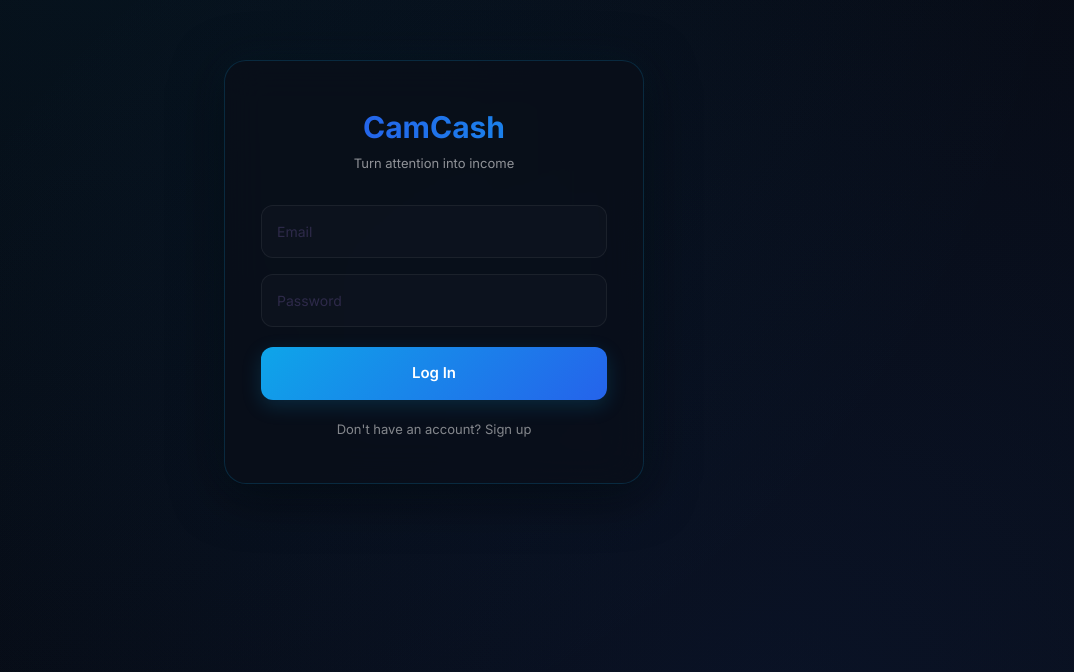
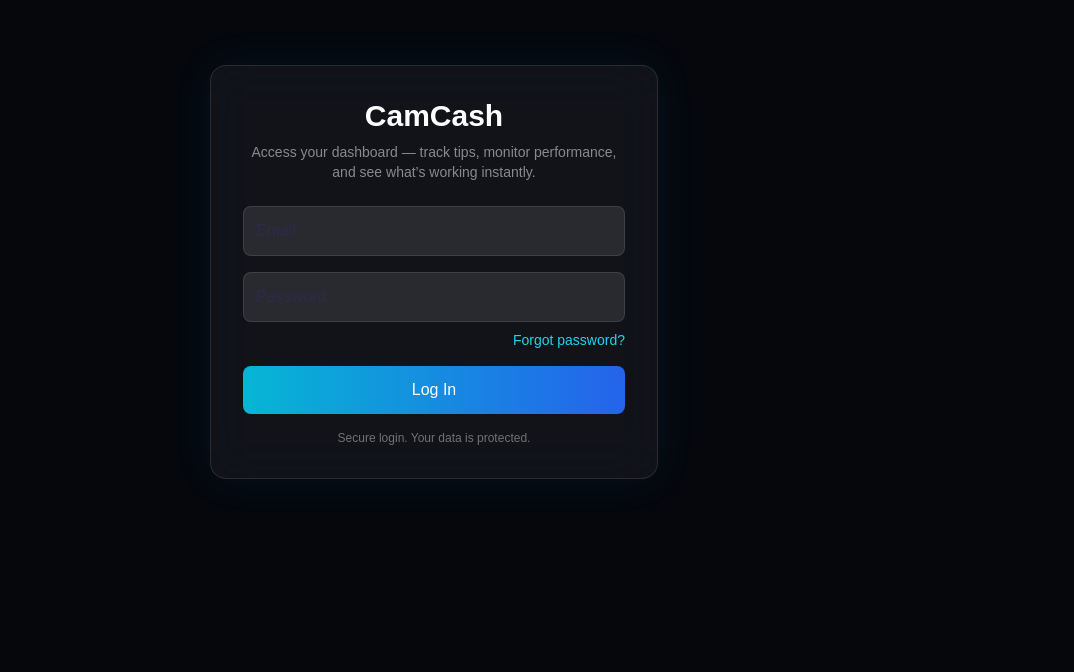
Before and after one commit to CamCashGrl/glowmetrics, a Next.js app in the folder glowmetrics_fresh/: page /login in a window 1280 px wide. Shown: the part 128-800 px from the top of the page, without its empty margins (206-1280 px from the left). Built offline with nearby package versions, Linux system fonts and the light colour scheme.

Commit message:
Update page.js

```diff
--- a/glowmetrics_fresh/app/login/page.js
+++ b/glowmetrics_fresh/app/login/page.js
@@ -1,268 +1,119 @@
-"use client"
-import { useState } from "react"
-import { useRouter } from "next/navigation"
-import { supabase } from "../../lib/supabase"
+"use client";
+
+import { useState } from "react";
+import { useRouter } from "next/navigation";
+import { supabase } from "../../lib/supabase";
 
 export default function LoginPage() {
-  const router = useRouter()
+  const router = useRouter();
 
-  const [email, setEmail] = useState("")
-  const [password, setPassword] = useState("")
-  const [loading, setLoading] = useState(false)
-  const [error, setError] = useState("")
-  const [mode, setMode] = useState("login")
+  const [email, setEmail] = useState("");
+  const [password, setPassword] = useState("");
+  const [loading, setLoading] = useState(false);
+  const [error, setError] = useState("");
 
-  const handleAuth = async (e) => {
-    e.preventDefault()
-    setLoading(true)
-    setError("")
+  const handleLogin = async (e) => {
+    e.preventDefault();
+    setLoading(true);
+    setError("");
 
-    try {
-      if (mode === "signup") {
-        const { error } = await supabase.auth.signUp({ email, password })
-        if (error) throw error
-        setError("Check your email to verify your account")
-        setTimeout(() => router.push("/onboarding"), 2000)
-      } else {
-        const { error } = await supabase.auth.signInWithPassword({ email, password })
-        if (error) throw error
-        router.push("/dashboard")
-      }
-    } catch (err) {
-      setError(err.message || "Authentication failed")
-    } finally {
-      setLoading(false)
+    const { error } = await supabase.auth.signInWithPassword({
+      email,
+      password,
+    });
+
+    if (error) {
+      setError(error.message);
+      setLoading(false);
+    } else {
+      router.push("/dashboard");
     }
-  }
+  };
+
+  const handleForgotPassword = async () => {
+    if (!email) {
+      setError("Enter your email first.");
+      return;
+    }
+
+    const { error } = await supabase.auth.resetPasswordForEmail(email, {
+      redirectTo: "https://www.camcashgrl.com/reset-password",
+    });
+
+    if (error) {
+      setError(error.message);
+    } else {
+      setError("Password reset email sent. Check your inbox.");
+    }
+  };
 
   return (
-    <div className="login-bg">
-      <style>{`
-        * {
-          box-sizing: border-box;
-        }
+    <div className="min-h-screen flex items-center justify-center px-4 bg-[#05070d] text-white">
+      <div className="w-full max-w-md p-8 rounded-2xl border border-white/10 bg-white/5 backdrop-blur-xl shadow-[0_0_40px_rgba(0,180,255,0.08)]">
 
-        /* ===== BACKGROUND ===== */
-        .login-bg {
-          min-height: 100vh;
-          display: flex;
-          align-items: center;
-          justify-content: center;
-          padding: 24px;
-          font-family: Inter, sans-serif;
+        {/* Logo */}
+        <h1 className="text-3xl font-semibold text-center mb-2">
+          CamCash
+        </h1>
 
-          background:
-            radial-gradient(circle at 15% 25%, rgba(14,165,233,0.08), transparent 40%),
-            radial-gradient(circle at 85% 75%, rgba(37,99,235,0.08), transparent 40%),
-            linear-gradient(135deg, #05070d, #0b1220);
+        <p className="text-sm text-white/50 text-center mb-6">
+          Access your dashboard — track tips, monitor performance, and see what’s working instantly.
+        </p>
 
-          background-size: 200% 200%;
-          animation: subtleWave 18s ease-in-out infinite;
-        }
-
-        @keyframes subtleWave {
-          0% { background-position: 0% 50%, 100% 50%, 0% 0%; }
-          50% { background-position: 10% 60%, 90% 40%, 0% 0%; }
-          100% { background-position: 0% 50%, 100% 50%, 0% 0%; }
-        }
-
-        /* ===== CARD ===== */
-        .login-card {
-          width: 100%;
-          max-width: 420px;
-          padding: 44px 36px;
-          border-radius: 22px;
-
-          background: rgba(10, 15, 25, 0.78);
-          backdrop-filter: blur(20px);
-
-          border: 1px solid rgba(14,165,233,0.18);
-          box-shadow:
-            0 10px 50px rgba(0,0,0,0.6),
-            0 0 40px rgba(14,165,233,0.08);
-
-          position: relative;
-          overflow: hidden;
-
-          transition: transform 0.3s ease, box-shadow 0.3s ease;
-        }
-
-        .login-card:hover {
-          transform: translateY(-6px);
-          box-shadow:
-            0 20px 60px rgba(0,0,0,0.7),
-            0 0 60px rgba(37,99,235,0.15);
-        }
-
-        /* light sweep */
-        .login-card::before {
-          content: "";
-          position: absolute;
-          top: 0;
-          left: -120%;
-          width: 50%;
-          height: 100%;
-          background: linear-gradient(
-            120deg,
-            transparent,
-            rgba(14,165,233,0.12),
-            transparent
-          );
-          animation: sweep 6s infinite;
-        }
-
-        @keyframes sweep {
-          0% { left: -120%; }
-          100% { left: 200%; }
-        }
-
-        /* ===== LOGO ===== */
-        .logo {
-          font-size: 30px;
-          font-weight: 700;
-          text-align: center;
-          margin-bottom: 4px;
-
-          background: linear-gradient(90deg, #0ea5e9, #2563eb, #0ea5e9);
-          background-size: 200%;
-
-          -webkit-background-clip: text;
-          -webkit-text-fill-color: transparent;
-
-          animation: shimmer 8s linear infinite;
-        }
-
-        @keyframes shimmer {
-          0% { background-position: -200%; }
-          100% { background-position: 200%; }
-        }
-
-        .subtitle {
-          text-align: center;
-          font-size: 13px;
-          color: rgba(255,255,255,0.55);
-          margin-bottom: 32px;
-        }
-
-        /* ===== INPUTS ===== */
-        .input {
-          width: 100%;
-          padding: 15px;
-          margin-bottom: 16px;
-          border-radius: 12px;
-
-          border: 1px solid rgba(255,255,255,0.06);
-          background: rgba(255,255,255,0.02);
-
-          color: white;
-          font-size: 14px;
-
-          transition: all 0.2s ease;
-        }
-
-        .input:focus {
-          border-color: #0ea5e9;
-          background: rgba(255,255,255,0.04);
-          box-shadow: 0 0 0 2px rgba(14,165,233,0.08);
-          outline: none;
-        }
-
-        /* ===== BUTTON ===== */
-        .button {
-          width: 100%;
-          padding: 15px;
-          margin-top: 4px;
-
-          border-radius: 12px;
-          border: none;
-
-          font-weight: 600;
-          font-size: 15px;
-
-          background: linear-gradient(135deg, #0ea5e9, #2563eb);
-          color: white;
-
-          box-shadow: 0 6px 20px rgba(14,165,233,0.18);
-
-          transition: all 0.2s ease;
-        }
-
-        .button:hover {
-          transform: translateY(-2px);
-          box-shadow: 0 10px 30px rgba(37,99,235,0.25);
-        }
-
-        /* ===== ERROR ===== */
-        .error {
-          margin-bottom: 14px;
-          font-size: 13px;
-          color: #f87171;
-          text-align: center;
-        }
-
-        /* ===== TOGGLE ===== */
-        .toggle {
-          margin-top: 20px;
-          text-align: center;
-          font-size: 13px;
-          color: rgba(255,255,255,0.5);
-          cursor: pointer;
-          transition: color 0.2s ease;
-        }
-
-        .toggle:hover {
-          color: #0ea5e9;
-        }
-      `}</style>
-
-      <div className="login-card">
-
-        <div className="logo">CamCash</div>
-        <div className="subtitle">Turn attention into income</div>
-
-        <form onSubmit={handleAuth}>
+        <form onSubmit={handleLogin}>
+          {/* Email */}
           <input
-            className="input"
             type="email"
             placeholder="Email"
+            className="w-full p-3 rounded-lg bg-white/10 border border-white/10 mb-4 focus:outline-none focus:border-cyan-400"
             value={email}
             onChange={(e) => setEmail(e.target.value)}
             required
           />
 
+          {/* Password */}
           <input
-            className="input"
             type="password"
             placeholder="Password"
+            className="w-full p-3 rounded-lg bg-white/10 border border-white/10 mb-2 focus:outline-none focus:border-cyan-400"
             value={password}
             onChange={(e) => setPassword(e.target.value)}
             required
           />
 
-          {error && <div className="error">{error}</div>}
+          {/* Forgot Password */}
+          <div className="flex justify-end mb-4">
+            <button
+              type="button"
+              onClick={handleForgotPassword}
+              className="text-sm text-cyan-400 hover:text-cyan-300"
+            >
+              Forgot password?
+            </button>
+          </div>
 
-          <button className="button" disabled={loading}>
-            {loading
-              ? "Entering..."
-              : mode === "signup"
-              ? "Create Account"
-              : "Log In"}
+          {/* Error / Message */}
+          {error && (
+            <div className="text-sm text-red-400 mb-4 text-center">
+              {error}
+            </div>
+          )}
+
+          {/* Login Button */}
+          <button
+            type="submit"
+            disabled={loading}
+            className="w-full py-3 rounded-lg bg-gradient-to-r from-cyan-500 to-blue-600 hover:opacity-90 transition"
+          >
+            {loading ? "Logging in..." : "Log In"}
           </button>
         </form>
 
-        <div
-          className="toggle"
-          onClick={() => {
-            setMode(mode === "login" ? "signup" : "login")
-            setError("")
-          }}
-        >
-          {mode === "login"
-            ? "Don't have an account? Sign up"
-            : "Already have an account? Log in"}
-        </div>
-
+        {/* Footer */}
+        <p className="text-xs text-white/40 mt-4 text-center">
+          Secure login. Your data is protected.
+        </p>
       </div>
     </div>
-  )
+  );
 }
```
